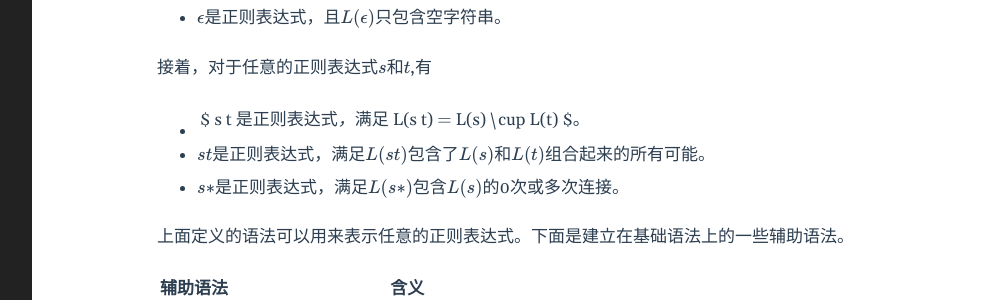
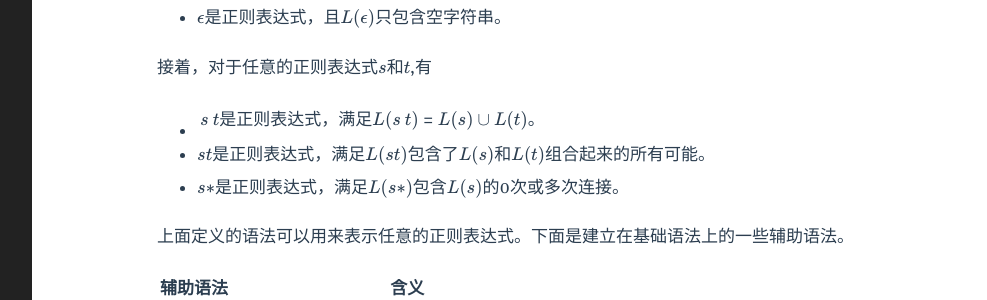
Before and after one commit to cangye-ma/cangye-ma.github.io, a Jekyll site: the page built from _posts/2023-04-29-Scanning-compilerbook.md, in a window 1280 px wide and 900 px high, scrolled down 1821 px. Shown: the part 152-452 px from the top of the window, without its empty margins (188-1175 px from the left). Built offline with Jekyll 4.4.1, drawn with Linux system fonts in a browser that asks for light colours; formulas are drawn with MathJax 3.

```diff
--- a/_posts/2023-04-29-Scanning-compilerbook.md
+++ b/_posts/2023-04-29-Scanning-compilerbook.md
@@ -78,7 +78,7 @@ token_t scan_token( FILE *fp ) {
 - $\epsilon$是正则表达式，且$L(\epsilon)$只包含空字符串。
 
 接着，对于任意的正则表达式$s$和$t$,有
-- $ s|t $是正则表达式，满足$ L(s|t) $ = $ L(s) \cup L(t) $。
+- $s$ | $t$是正则表达式，满足$L(s$ | $t)$ = $L(s)$ $\cup$ $L(t)$。
 - $st$是正则表达式，满足$L(st)$包含了$L(s)$和$L(t)$组合起来的所有可能。
 - $ s* $是正则表达式，满足$L(s*)$包含$L(s)$的0次或多次连接。
 
```
